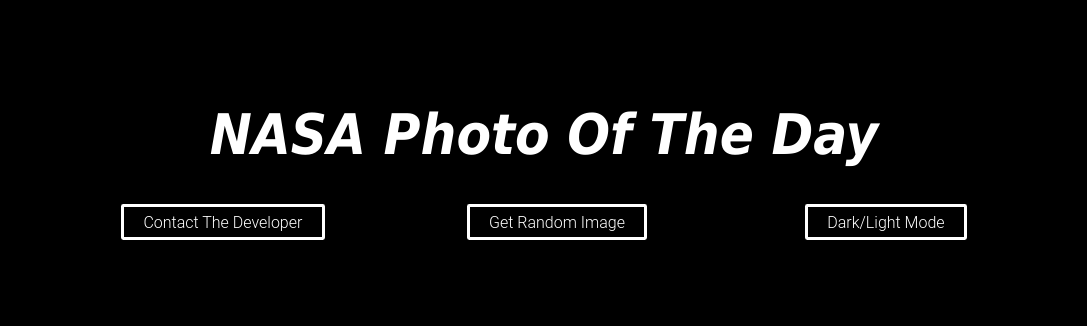
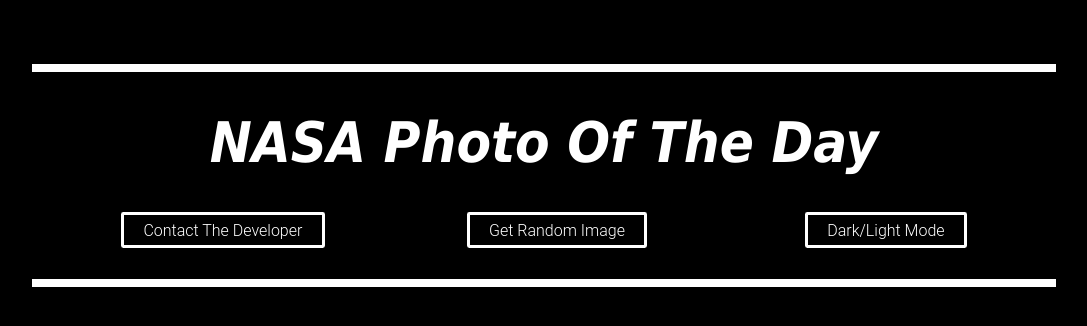
Before and after one commit to bezzantsam/NASA-PhotoGenerator, a React (Create React App) app: page / in a window 1280 px wide. Shown: the top 326 px of the page, without its empty margins (96-1183 px from the left). Built offline with nearby package versions, Linux system fonts and the light colour scheme; no server answers.

Commit message:
border top and bottom only

```diff
--- a/src/components/Components.js
+++ b/src/components/Components.js
@@ -53,7 +53,8 @@
 `;
 
 export const Header = styled.div`
-  /* border: 0.5em solid ${(props) => props.theme.borderColor}; */
+  border-top: 0.5em solid ${(props) => props.theme.borderColor};
+  border-bottom: 0.5em solid ${(props) => props.theme.borderColor};
   display: flex;
   flex-flow: column;
   width: 80%;
```
